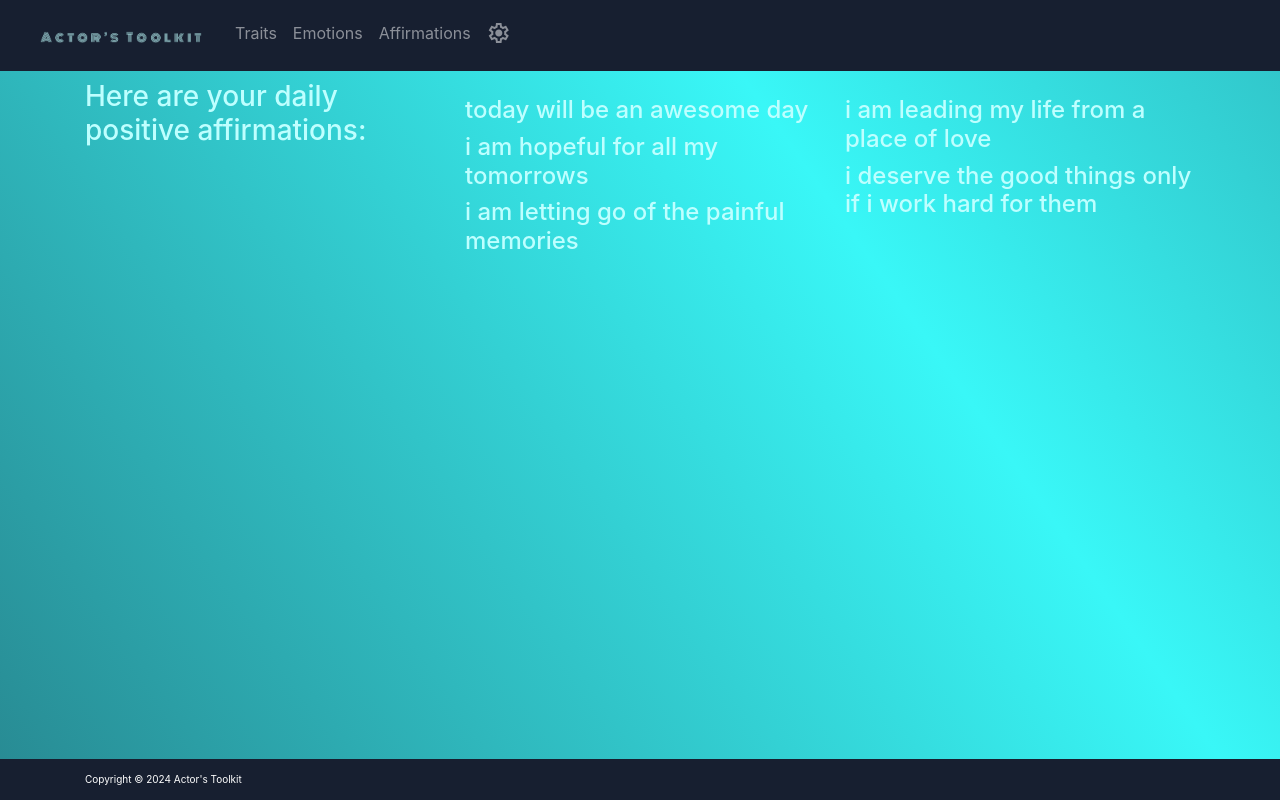
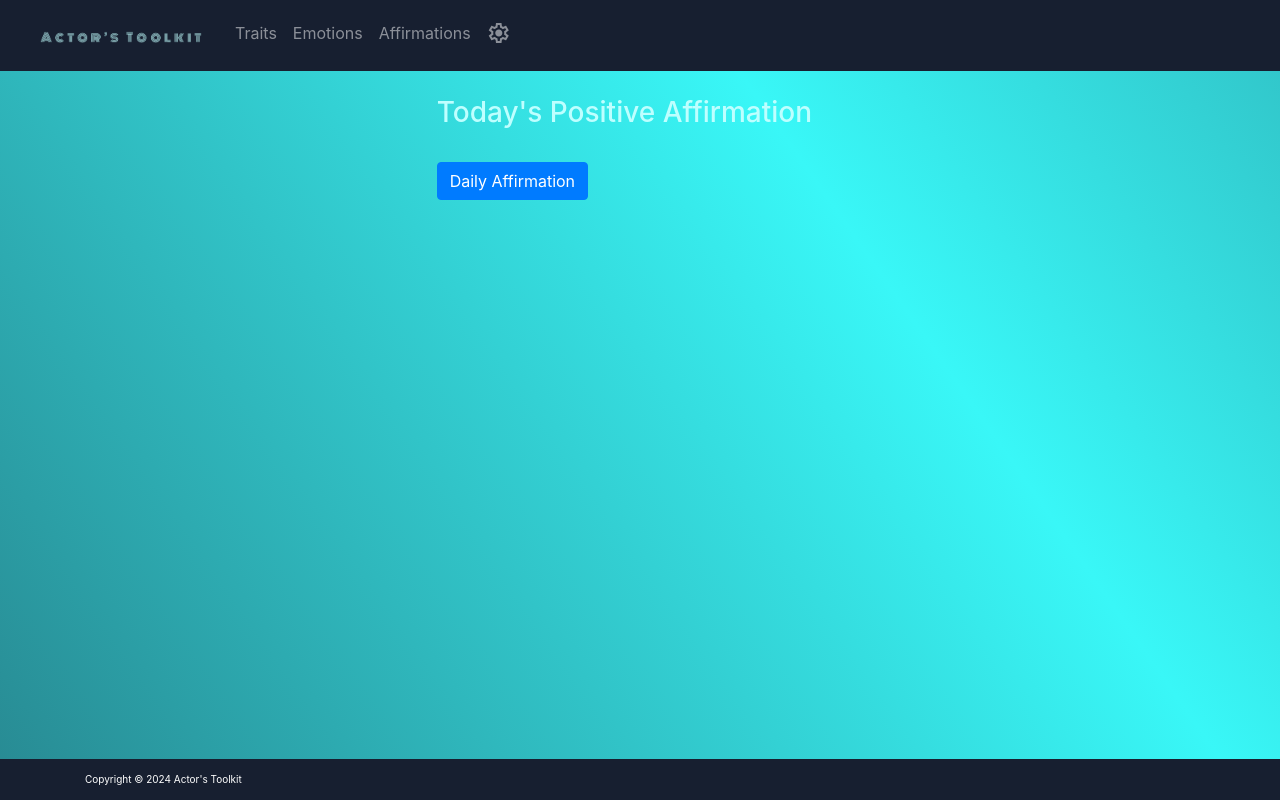
Before and after one commit to sublime-digital/actors-toolkit, an Angular app: page /affirmations in a window 1280 px wide. Built offline with nearby package versions, Linux system fonts and the light colour scheme.

Commit message:
affirmations module fixed up and favicon added
there is now a button as well as a favicon

```diff
--- a/src/app/affirmations/affirmations.component.html
+++ b/src/app/affirmations/affirmations.component.html
@@ -1,19 +1,19 @@
-<div class="container">
+<div class="contiainer">
     <div class="row">
       <div class="col-md-4">
-            <h3>Here are your daily positive affirmations:</h3>
-
       </div>
       <div class="col-md-4">
+        <div class="form-group promptpicker">
+            <p>
+              <p>
+            <label for="power"><h3>Today's Positive Affirmation</h3></label>
             <p></p>
-            <h4>today will be an awesome day</h4>
-            <h4>i am hopeful for all my tomorrows</h4>
-            <h4>i am letting go of the painful memories</h4>
+            <button class="btn btn-primary" (click)="getNew()">Daily Affirmation</button>
+          </div>
+          <p></p>
+        <h1>{{affirmation}}
+        </h1>
       </div>
     <div class="col-md-4">
-            <p></p>
-            <h4>i am leading my life from a place of love</h4>
-            <h4>i deserve the good things only if i work hard for them</h4>
     </div>
   </div>
-</div>
--- a/src/app/affirmations/affirmations.component.ts
+++ b/src/app/affirmations/affirmations.component.ts
@@ -12,4 +12,21 @@ export class AffirmationsComponent implements OnInit {
   ngOnInit(): void {
   }
 
+  affirmation = ""
+
+  allaffirmation = [
+    "today will be an awesome day",
+    "i am hopeful for all my tomorrows",
+    "i am letting go of the painful memories",
+    "i am leading my life from a place of love",
+    "i deserve the good things only if i work hard for them"
+  ]
+
+  getNew() {
+    this.affirmation = this.allaffirmation[Math.floor(Math.random()*this.allaffirmation.length)];
+  }
+
+submitted = false;
+
+onSubmit() { this.submitted = true; }
 }
--- a/src/app/mood-record/mood-record.component.html
+++ b/src/app/mood-record/mood-record.component.html
@@ -1,7 +1,7 @@
 <div class="container">
   <h3 class="text">Rate your:</h3>&nbsp;
-  <button class="btn btn-primary btn1" (click)="goodmood=true">Happy Feelings :)</button>
-  <button class="btn btn-info" (click)="goodmood=false">Sad Feelings :(</button>
+  <button class="btn btn-primary btn1" (click)="goodmood=true">Happy Feelings</button>
+  <button class="btn btn-info" (click)="goodmood=false">Sad Feelings</button>
 
   <div class="goodmoods" *ngIf="goodmood else badmood">
     <div class="row goodmoods">
```
Also changed, not shown: 2 other files (tests, documents, lock files or other folders). Lines whose indentation alone changed are shown as unchanged.
